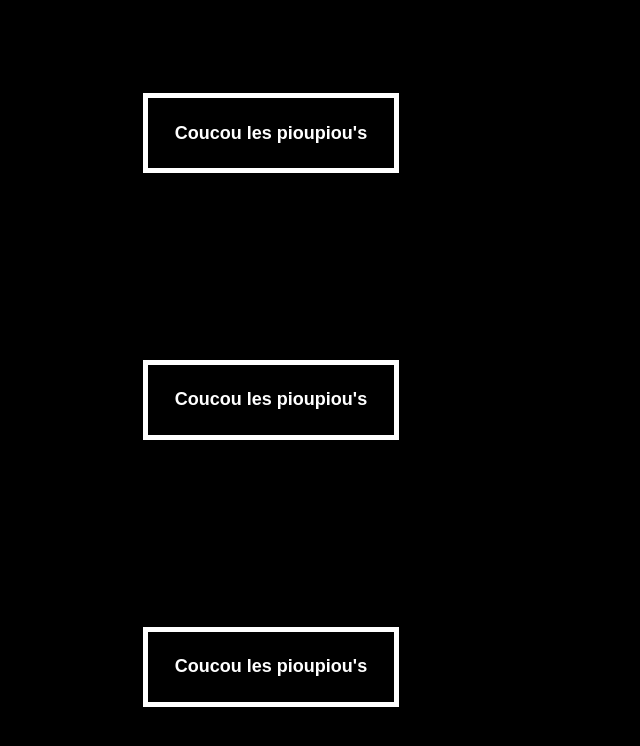
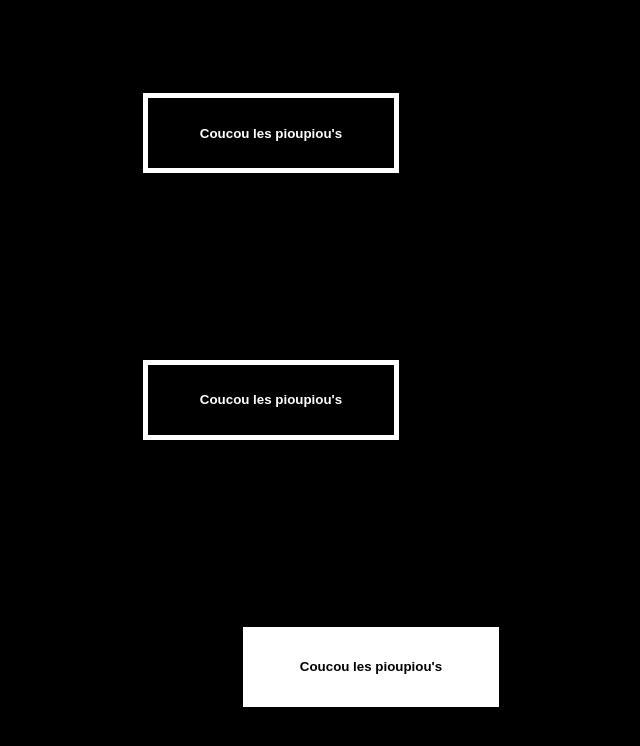
Before and after one commit to AlejoVE/drill, a plain HTML site: page index.html in a window 1280 px wide. In both pictures the pointer is over the button 640 px from the left and 666 px from the top of the page. Shown: the whole page, without its empty margins (369-1009 px from the left). Drawn offline with Linux system fonts and the light colour scheme.

Commit message:
Complete button 3

```diff
--- a/style.css
+++ b/style.css
@@ -18,7 +18,7 @@
     border: 5px solid white;
     color: white;
     font-family: Arial, Helvetica, sans-serif;
-    font-size: large;
+    font-size: 100%%;
     font-weight: bold;
     width: 20%;
     height: 10%;
@@ -35,3 +35,10 @@
     color: black;
     background-color: white;
 }
+
+#button-3:hover {
+    position: relative;
+    transform: translateX(100px);
+    color: black;
+    background-color: white;
+}
```
